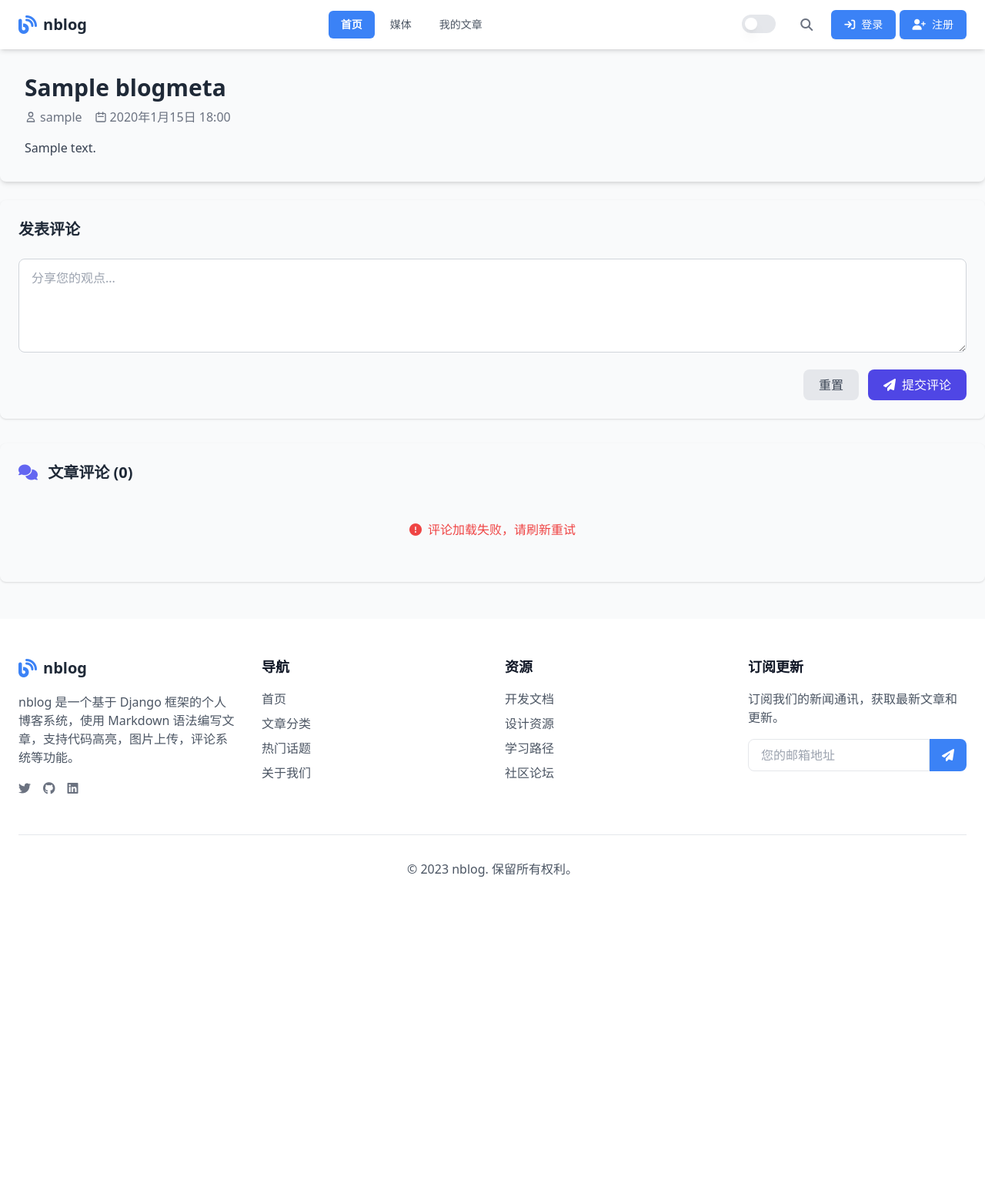
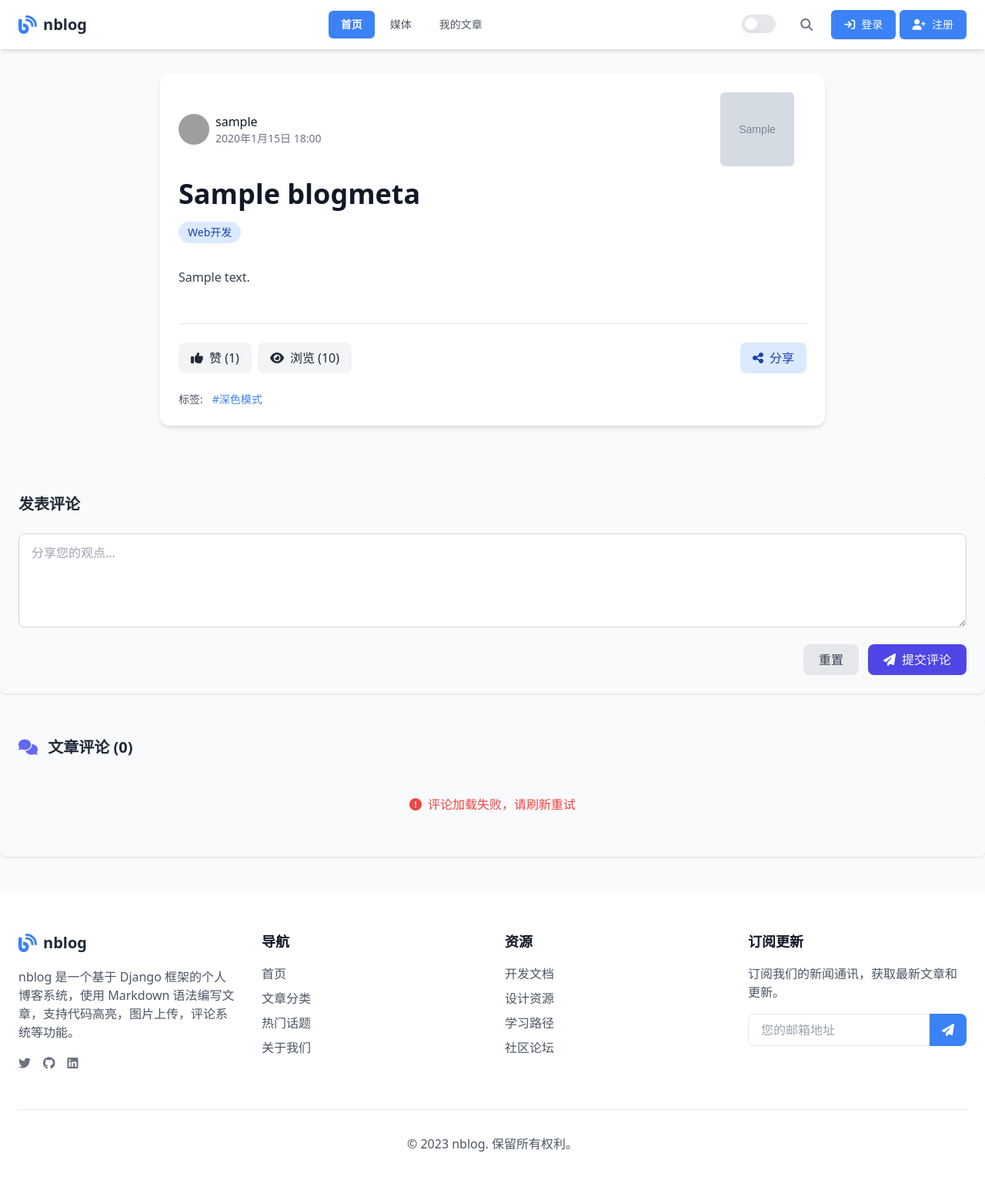
Before and after one commit to Athenavi/Nblog, a Django app: page /blog/1/ in a window 1280 px wide. Shown: the whole page at 77% size. Before the commit the page ends 1139 px from the top, so only its background shows below. Run offline with Django 5.2, Linux system fonts and the light colour scheme; tables that the repository leaves empty hold one stand-in row (values such as "Sample post"); grey boxes marked "Sample" are stand-in pictures; some libraries are stand-ins or nearby versions; grey boxes are pictures that could not be loaded.

Commit message:
refactor(ui): 博客详情页UI重构与优化

```diff
--- a/core/templates/blog_detail.html
+++ b/core/templates/blog_detail.html
@@ -1,30 +1,65 @@
 {% include 'nav.html' %}
-<div class="rounded-lg shadow-md overflow-hidden mb-6">
-    <div class="p-8">
-        <h1 class="text-3xl font-bold text-gray-800 mb-2">{{ meta.title }}</h1>
-        <div class="flex items-center text-gray-500 mb-4">
-            <div class="flex items-center mr-4">
-                <svg class="w-4 h-4 mr-1" fill="none" stroke="currentColor" viewBox="0 0 24 24"
-                     xmlns="http://www.w3.org/2000/svg">
-                    <path stroke-linecap="round" stroke-linejoin="round" stroke-width="2"
-                          d="M16 7a4 4 0 11-8 0 4 4 0 018 0zM12 14a7 7 0 00-7 7h14a7 7 0 00-7-7z"></path>
-                </svg>
-                {{ meta.user }}
+<main class="flex-grow container mx-auto px-4 py-8 max-w-4xl">
+    <article class="bg-white rounded-xl shadow-md p-6 mb-8 dark:bg-dark-800">
+        <header class="mb-8">
+            <div class="flex items-center justify-between mb-4">
+                <div class="flex items-center space-x-2">
+                    <img class="h-10 w-10 rounded-full"
+                         src="https://ui-avatars.com/api/?name={{ meta.user }}&amp;background=3b82f6&amp;color=fff"
+                         alt="作者头像">
+                    <div>
+                        <div class="font-medium text-gray-900 dark:text-gray-100">{{ meta.user }}</div>
+                        <div class="text-sm text-gray-500 dark:text-gray-400">{{ meta.created_at }}</div>
+                    </div>
+                </div>
+                <div class="flex flex-col md:flex-row items-start">
+                    <div class="flex-shrink-0 w-full md:w-24 h-24 rounded-md overflow-hidden bg-gray-200 mb-4 md:mb-0 md:mr-4">
+                        {% if meta.cover_image %}
+                            <img class="h-full w-full object-cover" src="{{ meta.cover_image }}" alt="{{ meta.title }}">
+                        {% else %}
+                            <i class="fas fa-image text-5xl text-gray-400 dark:text-gray-500 mb-4"></i>
+                            <p class="text-gray-500 dark:text-gray-400">文章封面图</p>
+                        {% endif %}
+                    </div>
+                </div>
             </div>
-            <div class="flex items-center">
-                <svg class="w-4 h-4 mr-1" fill="none" stroke="currentColor" viewBox="0 0 24 24"
-                     xmlns="http://www.w3.org/2000/svg">
-                    <path stroke-linecap="round" stroke-linejoin="round" stroke-width="2"
-                          d="M8 7V3m8 4V3m-9 8h10M5 21h14a2 2 0 002-2V7a2 2 0 00-2-2H5a2 2 0 00-2 2v12a2 2 0 002 2z"></path>
-                </svg>
-                {{ meta.created_at }}
+            <h1 class="text-3xl md:text-4xl font-bold text-gray-900 dark:text-white mb-4">{{ meta.title }}</h1>
+            <div class="flex flex-wrap gap-2 mb-6">
+                <span class="px-3 py-1 bg-blue-100 text-blue-800 text-sm rounded-full dark:bg-blue-900/30 dark:text-blue-300">Web开发</span>
             </div>
-        </div>
+        </header>
+
+        <!-- 文章内容 - 适配深色模式的prose区域 -->
         <div class="prose dark:prose-invert max-w-none">
             {{ content|safe }}
         </div>
-    </div>
-</div>
+
+
+        <footer class="mt-12 pt-6 border-t border-gray-200 dark:border-gray-700">
+            <div class="flex flex-wrap justify-between items-center mb-6">
+                <div class="flex space-x-2">
+                    <button class="px-4 py-2 bg-gray-100 text-gray-800 rounded-lg hover:bg-gray-200 transition-colors dark:bg-gray-700 dark:text-gray-300 dark:hover:bg-gray-600">
+                        <i class="fas fa-thumbs-up mr-2"></i>赞 ({{ meta.likes }})
+                    </button>
+
+                    <button class="px-4 py-2 bg-gray-100 text-gray-800 rounded-lg hover:bg-gray-200 transition-colors dark:bg-gray-700 dark:text-gray-300 dark:hover:bg-gray-600">
+                        <i class="fas fa-eye mr-2"></i>浏览 ({{ meta.views }})
+                    </button>
+                </div>
+                <div class="mt-4 md:mt-0">
+                    <button class="px-4 py-2 bg-blue-100 text-blue-800 rounded-lg hover:bg-blue-200 transition-colors dark:bg-blue-900/30 dark:text-blue-300 dark:hover:bg-blue-900/50">
+                        <i class="fas fa-share-alt mr-2"></i>分享
+                    </button>
+                </div>
+            </div>
+
+            <div class="flex flex-wrap gap-3">
+                <span class="text-sm text-gray-600 dark:text-gray-400">标签: </span>
+                <a href="#" class="text-sm text-primary hover:underline dark:text-primary-dark">#深色模式</a>
+            </div>
+        </footer>
+    </article>
+</main>
 
 <!-- 评论表单 -->
 <div id="comment-form" class="shadow rounded-lg p-6 mb-8">
```
